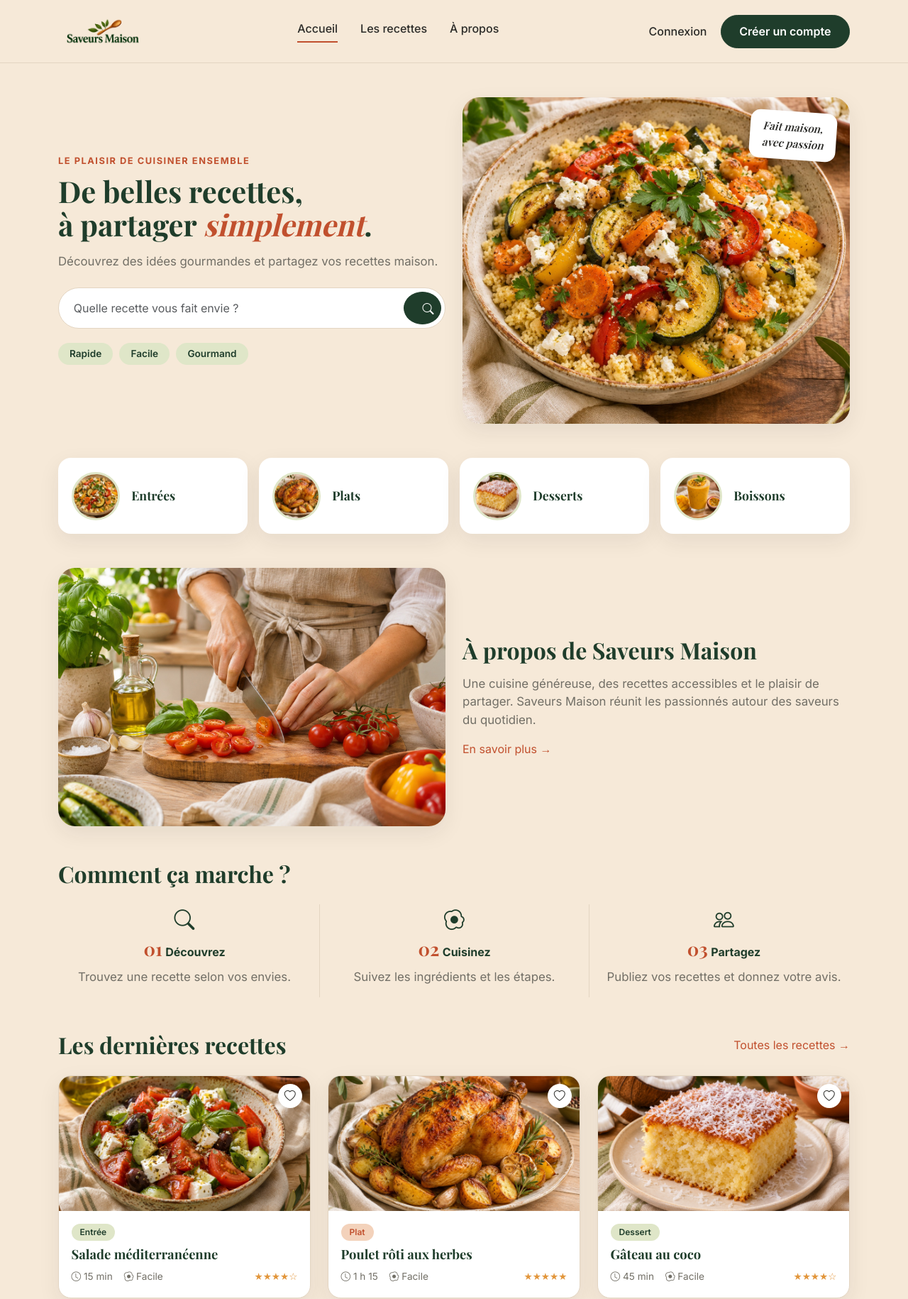
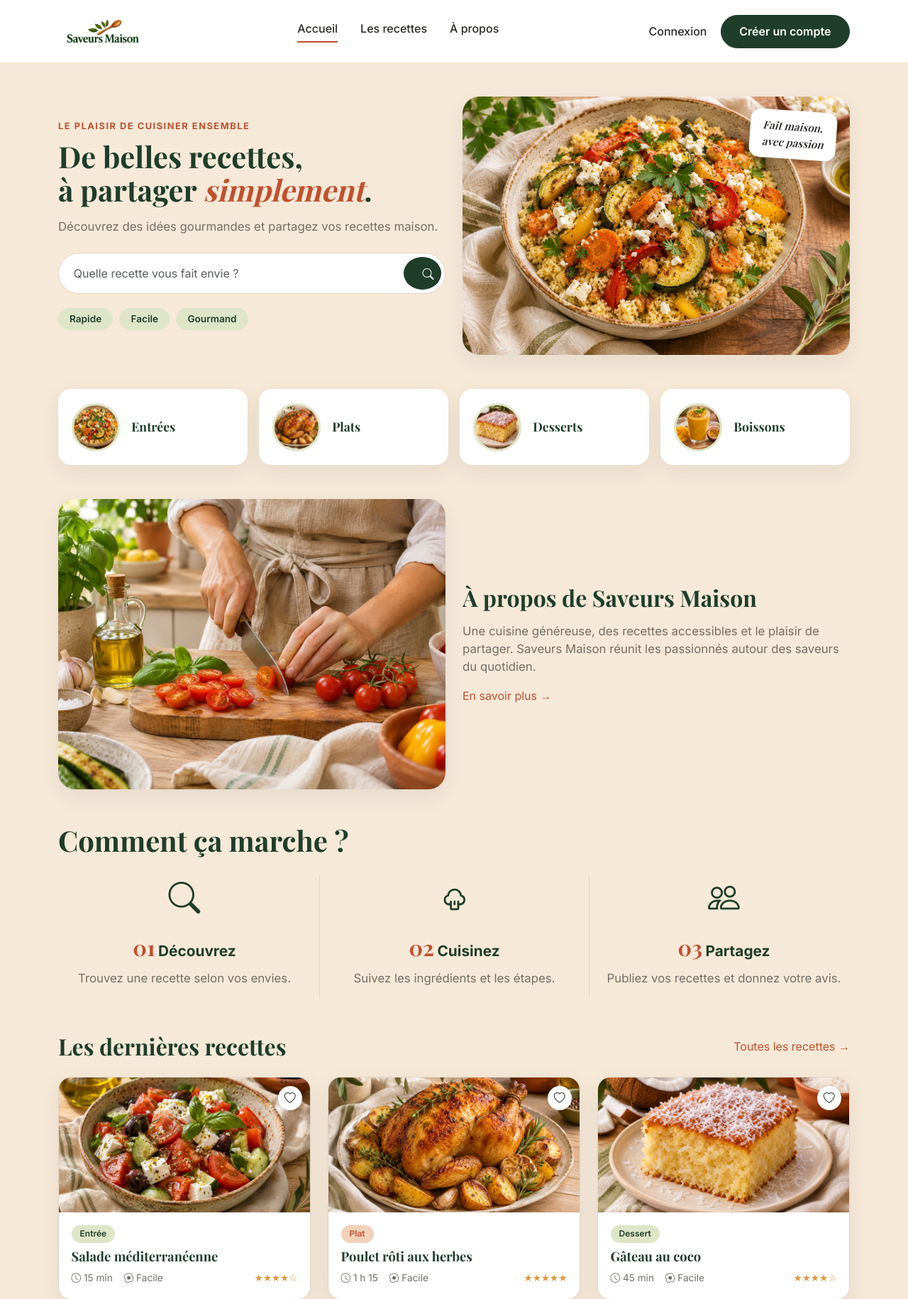
Before and after one commit to salma-akajou/Saveurs-Maison, a PHP site: page /public/accueil.html in a window 1280 px wide. Shown: the top 1830 px of the page at 71% size. Run offline with PHP 8.4, Linux system fonts and the light colour scheme; some web fonts are replaced.

Commit message:
Fix mismatches between home page mockup and rendered page
White navbar (was blending into the cream body), hero photo cropped
to a landscape ratio instead of tall/square, about photo back to a
landscape ratio instead of being stretched vertically to match the
text block, larger text/icons in "Comment ca marche" with a proper
chef hat icon instead of the fried-egg one, and the CTA banner photo
now fades into the sage green background instead of sitting as a
hard-edged rectangle.

Co-Authored-By: Claude Sonnet 5 <noreply@anthropic.com>

```diff
--- a/Conception/maquettes/assets/css/style.css
+++ b/Conception/maquettes/assets/css/style.css
@@ -75,9 +75,8 @@ a:hover {
 
 /* ===== Header / navigation ===== */
 .site-header {
-  background-color: var(--cream);
+  background-color: #fff;
   padding: 1.3rem 0;
-  border-bottom: 1px solid var(--border-light);
 }
 .site-logo {
   height: 42px;
@@ -158,7 +157,8 @@ a:hover {
 .hero-photo-wrap img {
   border-radius: 24px;
   width: 100%;
-  height: 460px;
+  aspect-ratio: 3 / 2;
+  height: auto;
   object-fit: cover;
   box-shadow: var(--shadow-soft);
 }
@@ -207,17 +207,12 @@ a:hover {
 
 /* ===== À propos ===== */
 .about-row {
-  align-items: stretch;
-}
-.about-img-wrap {
-  height: 100%;
-  min-height: 320px;
+  align-items: center;
 }
 .about-img {
   border-radius: 24px;
   width: 100%;
-  height: 100%;
-  min-height: 320px;
+  aspect-ratio: 4 / 3;
   object-fit: cover;
   box-shadow: var(--shadow-soft);
 }
@@ -225,28 +220,36 @@ a:hover {
   color: var(--green-dark);
   font-weight: 700;
 }
-.about-text-wrap {
-  display: flex;
-  flex-direction: column;
-  justify-content: center;
-  height: 100%;
-}
 
 /* ===== Comment ça marche ===== */
 .step-number {
   color: var(--terracotta);
   font-family: "Playfair Display", serif;
   font-weight: 700;
-  font-size: 1.6rem;
+  font-size: 1.9rem;
 }
 .step-icon {
   color: var(--green-dark);
-  font-size: 1.8rem;
-  margin-bottom: 0.6rem;
+  font-size: 2.8rem;
+  margin-bottom: 0.8rem;
+  display: inline-block;
+}
+.step-icon svg {
+  width: 2.6rem;
+  height: 2.6rem;
+  stroke: currentColor;
+  fill: none;
+  stroke-width: 1.6;
+  stroke-linecap: round;
+  stroke-linejoin: round;
 }
 .step-title {
   color: var(--green-dark);
   font-weight: 700;
+  font-size: 1.3rem;
+}
+.step-text {
+  font-size: 1.05rem;
 }
 .step-divider {
   border-left: 1px solid var(--border-light);
@@ -350,6 +353,8 @@ a:hover {
   height: 100%;
   min-height: 280px;
   object-fit: cover;
+  -webkit-mask-image: linear-gradient(to right, transparent, #000 35%);
+  mask-image: linear-gradient(to right, transparent, #000 35%);
 }
 
 /* ===== Footer ===== */
--- a/Conception/maquettes/public/accueil.html
+++ b/Conception/maquettes/public/accueil.html
@@ -97,38 +97,36 @@
   <section class="container pb-5">
     <div class="row about-row g-4">
       <div class="col-lg-6">
-        <div class="about-img-wrap">
-          <img src="../assets/images/a-propos-cuisine.jpg" alt="Préparation d'une recette maison" class="about-img">
-        </div>
+        <img src="../assets/images/a-propos-cuisine.jpg" alt="Préparation d'une recette maison" class="about-img">
       </div>
       <div class="col-lg-6">
-        <div class="about-text-wrap">
-          <h2 class="about-title font-serif mb-3">À propos de Saveurs Maison</h2>
-          <p class="hero-text mb-3">Une cuisine généreuse, des recettes accessibles et le plaisir de partager. Saveurs Maison réunit les passionnés autour des saveurs du quotidien.</p>
-          <a href="#">En savoir plus &rarr;</a>
-        </div>
+        <h2 class="about-title font-serif mb-3">À propos de Saveurs Maison</h2>
+        <p class="hero-text mb-3">Une cuisine généreuse, des recettes accessibles et le plaisir de partager. Saveurs Maison réunit les passionnés autour des saveurs du quotidien.</p>
+        <a href="#">En savoir plus &rarr;</a>
       </div>
     </div>
   </section>
 
   <!-- ===== Comment ça marche ===== -->
   <section class="container pb-5">
-    <h2 class="font-serif text-green fw-bold mb-4">Comment ça marche ?</h2>
+    <h2 class="font-serif text-green fw-bold mb-4 h1">Comment ça marche ?</h2>
     <div class="row text-center g-4">
       <div class="col-md-4">
         <i class="bi bi-search step-icon"></i>
         <div><span class="step-number">01</span> <span class="step-title">Découvrez</span></div>
-        <p class="hero-text mt-2">Trouvez une recette selon vos envies.</p>
+        <p class="hero-text step-text mt-2">Trouvez une recette selon vos envies.</p>
       </div>
       <div class="col-md-4 step-divider">
-        <i class="bi bi-egg-fried step-icon"></i>
+        <span class="step-icon">
+          <svg viewBox="0 0 24 24"><path d="M12 3c-2.8 0-5 2.1-5.2 4.8C5.2 8.3 4 9.7 4 11.4 4 13.4 5.6 15 7.6 15H9v3.2c0 .4.4.8.8.8h4.4c.4 0 .8-.4.8-.8V15h1.4c2 0 3.6-1.6 3.6-3.6 0-1.7-1.2-3.1-2.8-3.5C17 5.1 14.8 3 12 3z"/><path d="M9 15v-2.2M12 15v-2.2M15 15v-2.2"/></svg>
+        </span>
         <div><span class="step-number">02</span> <span class="step-title">Cuisinez</span></div>
-        <p class="hero-text mt-2">Suivez les ingrédients et les étapes.</p>
+        <p class="hero-text step-text mt-2">Suivez les ingrédients et les étapes.</p>
       </div>
       <div class="col-md-4 step-divider">
         <i class="bi bi-people step-icon"></i>
         <div><span class="step-number">03</span> <span class="step-title">Partagez</span></div>
-        <p class="hero-text mt-2">Publiez vos recettes et donnez votre avis.</p>
+        <p class="hero-text step-text mt-2">Publiez vos recettes et donnez votre avis.</p>
       </div>
     </div>
   </section>
```
